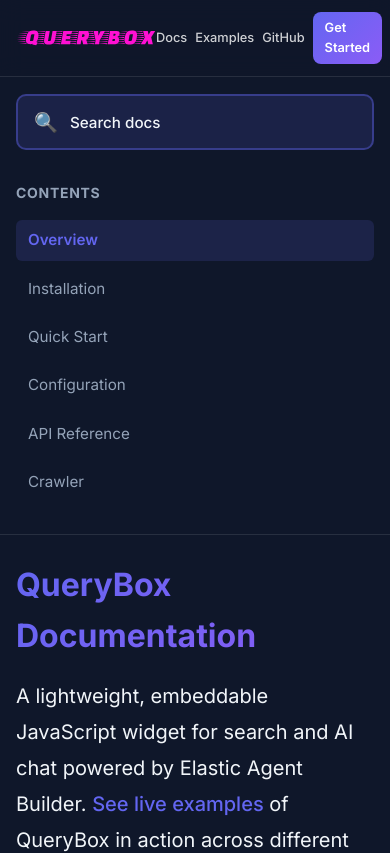
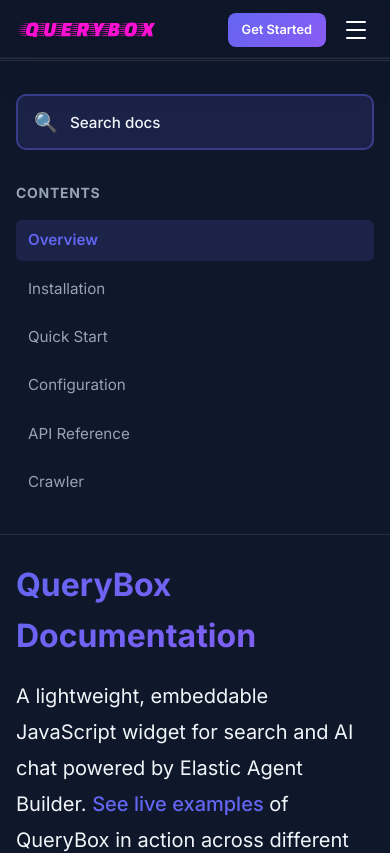
Before and after one commit to jedrazb/querybox, a Next.js app in the folder packages/app/: page /docs in a window 390 px wide. Shown: the top 853 px of the page. Built offline with nearby package versions, Linux system fonts and the light colour scheme; no server answers.

Commit message:
fix header

```diff
--- a/packages/app/src/components/Header.module.css
+++ b/packages/app/src/components/Header.module.css
@@ -34,6 +34,50 @@
   width: auto;
   width: 240px;
   max-height: 30px;
+}
+
+.navWrapper {
+  display: flex;
+  align-items: center;
+  gap: 2rem;
+}
+
+.hamburger {
+  display: none;
+  flex-direction: column;
+  justify-content: center;
+  align-items: center;
+  gap: 6px;
+  background: none;
+  border: none;
+  cursor: pointer;
+  padding: 10px;
+  z-index: 101;
+  width: 40px;
+  height: 40px;
+}
+
+.hamburger span {
+  display: block;
+  width: 24px;
+  height: 2.5px;
+  background-color: white;
+  transition: all 0.3s ease-in-out;
+  border-radius: 3px;
+  transform-origin: center;
+}
+
+.hamburger.hamburgerOpen span:nth-child(1) {
+  transform: translateY(8.5px) rotate(45deg);
+}
+
+.hamburger.hamburgerOpen span:nth-child(2) {
+  opacity: 0;
+  transform: scaleX(0);
+}
+
+.hamburger.hamburgerOpen span:nth-child(3) {
+  transform: translateY(-8.5px) rotate(-45deg);
 }
 
 .nav {
@@ -79,17 +123,63 @@
     width: 180px;
   }
 
-  .nav {
+  .navWrapper {
     gap: 1rem;
   }
 
-  .link,
-  .linkHighlight {
-    font-size: 0.875rem;
+  .hamburger {
+    display: flex;
+  }
+
+  .nav {
+    position: fixed;
+    top: 62px;
+    left: 0;
+    right: 0;
+    background: linear-gradient(
+      180deg,
+      rgba(15, 23, 42, 0.98) 0%,
+      rgba(15, 23, 42, 0.95) 100%
+    );
+    backdrop-filter: blur(20px);
+    border-top: 1px solid rgba(255, 255, 255, 0.05);
+    border-bottom: 1px solid rgba(255, 255, 255, 0.1);
+    flex-direction: column;
+    align-items: center;
+    gap: 0;
+    padding: 0;
+    width: 100%;
+    max-height: 0;
+    overflow: hidden;
+    transition: max-height 0.4s cubic-bezier(0.4, 0, 0.2, 1),
+      padding 0.4s cubic-bezier(0.4, 0, 0.2, 1);
+    box-shadow: 0 10px 40px rgba(0, 0, 0, 0.4);
+  }
+
+  .nav.navOpen {
+    max-height: 300px;
+    padding: 2rem 0;
+  }
+
+  .nav .link {
+    width: 100%;
+    max-width: 600px;
+    padding: 1rem 2rem;
+    font-size: 1.1rem;
+    text-align: center;
+    border-radius: 8px;
+    transition: all 0.2s ease;
+    margin: 0.25rem 0;
+  }
+
+  .nav .link:hover {
+    background: rgba(99, 102, 241, 0.15);
+    color: #a5b4fc;
   }
 
   .linkHighlight {
-    padding: 0.4rem 1rem;
+    font-size: 0.875rem;
+    padding: 0.5rem 1rem;
   }
 }
 
@@ -102,16 +192,41 @@
     width: 140px;
   }
 
-  .nav {
-    gap: 0.5rem;
-  }
-
-  .link,
-  .linkHighlight {
-    font-size: 0.8rem;
+  .navWrapper {
+    gap: 0.75rem;
   }
 
   .linkHighlight {
-    padding: 0.35rem 0.75rem;
+    font-size: 0.8rem;
+    padding: 0.45rem 0.875rem;
+    white-space: nowrap;
+  }
+
+  .nav {
+    top: 57px;
+  }
+
+  .nav .link {
+    font-size: 1rem;
+    padding: 0.875rem 1.5rem;
+  }
+
+  .hamburger {
+    width: 36px;
+    height: 36px;
+    padding: 8px;
+  }
+
+  .hamburger span {
+    width: 20px;
+    height: 2px;
+  }
+
+  .hamburger.hamburgerOpen span:nth-child(1) {
+    transform: translateY(7px) rotate(45deg);
+  }
+
+  .hamburger.hamburgerOpen span:nth-child(3) {
+    transform: translateY(-7px) rotate(-45deg);
   }
 }
--- a/packages/app/src/components/Header.tsx
+++ b/packages/app/src/components/Header.tsx
@@ -1,8 +1,13 @@
+"use client";
+
 import Link from "next/link";
 import Image from "next/image";
+import { useState } from "react";
 import styles from "./Header.module.css";
 
 export default function Header() {
+  const [isMenuOpen, setIsMenuOpen] = useState(false);
+
   return (
     <header className={styles.header}>
       <div className={styles.container}>
@@ -16,11 +21,20 @@
           />
         </Link>
 
-        <nav className={styles.nav}>
-          <Link href="/docs" className={styles.link}>
+        <div className={styles.navWrapper}>
+          <nav className={`${styles.nav} ${isMenuOpen ? styles.navOpen : ""}`}>
+            <Link
+              href="/docs"
+              className={styles.link}
+              onClick={() => setIsMenuOpen(false)}
+            >
               Docs
             </Link>
-          <Link href="/examples" className={styles.link}>
+            <Link
+              href="/examples"
+              className={styles.link}
+              onClick={() => setIsMenuOpen(false)}
+            >
               Examples
             </Link>
             <a
@@ -28,13 +42,28 @@
               className={styles.link}
               target="_blank"
               rel="noopener noreferrer"
+              onClick={() => setIsMenuOpen(false)}
             >
               GitHub
             </a>
+          </nav>
+
           <Link href="/get-started" className={styles.linkHighlight}>
             Get Started
           </Link>
-        </nav>
+
+          <button
+            className={`${styles.hamburger} ${
+              isMenuOpen ? styles.hamburgerOpen : ""
+            }`}
+            onClick={() => setIsMenuOpen(!isMenuOpen)}
+            aria-label="Toggle menu"
+          >
+            <span></span>
+            <span></span>
+            <span></span>
+          </button>
+        </div>
       </div>
     </header>
   );
```
Lines whose indentation alone changed are shown as unchanged.
